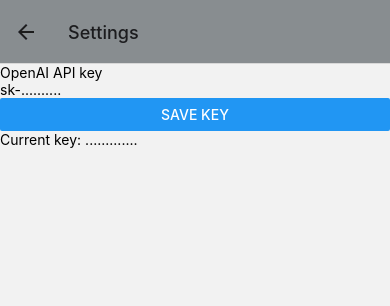
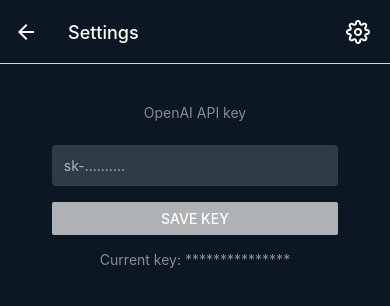
Before and after one commit to sambergo/ChatLeevi, a React Native app: screen /Settings in a window 390 px wide. Shown: the top 306 px of the page. Built offline with nearby package versions, Linux system fonts and the light colour scheme.

Commit message:
style settings

```diff
--- a/AppNavigator.tsx
+++ b/AppNavigator.tsx
@@ -1,15 +1,33 @@
 import * as React from "react";
 import { createNativeStackNavigator } from "@react-navigation/native-stack";
+import { Feather } from "@expo/vector-icons";
 import Home from "./screens/Home";
 import Settings from "./screens/Settings";
+import { theme } from "./theme";
+import { useNavigation } from "@react-navigation/native";
 
 const Stack = createNativeStackNavigator();
 
 const AppNavigator = () => {
+  const navigation = useNavigation();
   return (
     <Stack.Navigator
       initialRouteName="Home"
-      screenOptions={{ headerStyle: { backgroundColor: "#888D90" } }}
+      screenOptions={{
+        headerStyle: {
+          backgroundColor: theme.RichBlack,
+        },
+        headerTintColor: "white",
+        headerRight: () => (
+          <Feather
+            name="settings"
+            size={24}
+            color="white"
+            style={{ paddingRight: 20 }}
+            onPress={() => navigation.navigate("Settings")}
+          />
+        ),
+      }}
     >
       <Stack.Screen name="Home" component={Home} />
       <Stack.Screen name="Settings" component={Settings} />
--- a/screens/Home.tsx
+++ b/screens/Home.tsx
@@ -1,87 +1,10 @@
-import { useNavigation } from "@react-navigation/native";
 import { Audio } from "expo-av";
 import { Recording } from "expo-av/build/Audio";
 import * as Speech from "expo-speech";
-import React, { useEffect, useState } from "react";
-import { Button, Image, StyleSheet, Text, View } from "react-native";
+import React, { useCallback, useEffect, useState } from "react";
+import { Button, Image, Text, View } from "react-native";
+import { styles, theme } from "../theme";
 import { getSavedKey } from "./Settings";
-import { Ionicons } from "@expo/vector-icons";
-
-const theme = {
-  BattleshipGray: "#888D90",
-  RichBlack: "#0B1722",
-  RichBlack2: "#040A14",
-  FrenchGray: "#AFB2B5",
-  Charcoal: "#2F3C46",
-};
-
-const styles = StyleSheet.create({
-  container: {
-    flex: 1,
-    backgroundColor: theme.RichBlack,
-    alignItems: "center",
-    justifyContent: "flex-start",
-    padding: 16,
-  },
-
-  // mainCharacterContainer: {
-  //   flex: 1,
-  //   justifyContent: "center",
-  //   alignItems: "center",
-  //   height: "100%",
-  //   maxHeight: "50%",
-  //   alignSelf: "center",
-  //   width: "100%",
-  //   borderWidth: 4,
-  //   borderColor: "red",
-  // },
-
-  mainCharacterContainer: {
-    justifyContent: "center",
-    alignItems: "center",
-    flex: 1,
-    maxHeight: "90%",
-    width: "100%",
-    marginTop: "25%",
-    // borderWidth: 4,
-    // borderColor: "red",
-  },
-
-  mainCharacterImage: {
-    resizeMode: "contain",
-    height: "100%",
-    width: "90%",
-  },
-  text: {
-    color: theme.BattleshipGray,
-    marginBottom: 16,
-  },
-  buttonContainer: {
-    flexDirection: "row",
-    justifyContent: "space-between",
-    width: "100%",
-  },
-  button: {
-    flex: 1,
-    margin: 16,
-    backgroundColor: theme.FrenchGray,
-    borderColor: theme.BattleshipGray,
-    borderWidth: 1,
-    borderRadius: 8,
-    padding: 16,
-  },
-  buttonText: {
-    color: theme.RichBlack2,
-    textAlign: "center",
-  },
-  icon: {
-    position: "absolute",
-    top: 0,
-    right: 0,
-    margin: 16,
-    color: theme.BattleshipGray,
-  },
-});
 
 const MainCharacter = () => (
   <View style={styles.mainCharacterContainer}>
@@ -94,10 +17,8 @@
 
 const Home = () => {
   const [recording, setRecording] = useState<Recording | undefined>(undefined);
-  const [leevisAnswer, setLeevisAnswer] = useState("");
-  const [OPENAI_API_KEY, setOpenaiApiKey] = useState<string | null>(null);
-
-  const navigation = useNavigation();
+  const [leevisAnswer, setLeevisAnswer] = useState<string | null>(null);
+  const [OPENAI_API_KEY, setOpenaiApiKey] = useState<string>("");
 
   useEffect(() => {
     const fetchSavedKey = async () => {
@@ -137,11 +58,13 @@
     }
   };
 
-  const sendToGPT = async (prompt: string) => {
+  const sendToGPT = useCallback(
+    async (prompt: string) => {
       if (!OPENAI_API_KEY) {
-      console.error("NO OPENAI API KEY");
+        console.error("OPENAI API KEY NOT FOUND");
         return null;
       }
+
       console.log("prompt", prompt);
       const model = "gpt-3.5-turbo";
       try {
@@ -170,7 +93,9 @@
         console.error(error);
         return null;
       }
-  };
+    },
+    [OPENAI_API_KEY]
+  );
 
   async function startRecording() {
     try {
@@ -203,19 +128,15 @@
     console.log("Recording stopped and stored at", uri);
     const { text } = await sendToWhisper(uri);
     console.log("text:", text);
+    if (typeof text === "string" || text.length <= 4) {
       const gptAnswer = await sendToGPT(text);
       console.log("gptAnswer", gptAnswer);
+    }
   }
 
   return (
     <View style={styles.container}>
       <MainCharacter />
-      <Ionicons
-        name="settings-outline"
-        size={24}
-        onPress={() => navigation.navigate("Settings")}
-        style={styles.icon}
-      />
       <View style={{ flex: 1, justifyContent: "flex-end" }}>
         <Text style={styles.text}>{leevisAnswer}</Text>
       </View>
--- a/screens/Settings.tsx
+++ b/screens/Settings.tsx
@@ -1,6 +1,7 @@
 import React, { useEffect, useState } from "react";
 import { View, Text, TextInput, StyleSheet, Button } from "react-native";
 import * as SecureStore from "expo-secure-store";
+import { theme, styles } from "../theme";
 
 const saveApiKey = async (value: string) => {
   await SecureStore.setItemAsync("apikey", value);
@@ -23,21 +24,46 @@
   }, []);
 
   return (
-    <View>
-      <Text>OpenAI API key</Text>
+    <View style={styles.container}>
+      <Text style={[styles.text, { marginTop: 24 }]}>OpenAI API key</Text>
       <TextInput
         onChangeText={(text) => setInputKey(text)}
         placeholder="sk-.........."
+        style={customStyles.input}
       />
+      <View style={customStyles.buttonContainer}>
         <Button
           title="Save key"
           onPress={() => {
             saveApiKey(inputKey);
           }}
+          color={theme.FrenchGray}
         />
-      <Text>Current key: {currentKey.slice(0, 9)}.............</Text>
+      </View>
+      <Text style={[styles.text, { marginTop: 16 }]}>
+        Current key: {currentKey.slice(0, 9)}***************
+      </Text>
     </View>
   );
 };
 
 export default Settings;
+
+const customStyles = StyleSheet.create({
+  input: {
+    backgroundColor: theme.Charcoal,
+    color: theme.FrenchGray,
+    borderRadius: 4,
+    padding: 12,
+    marginTop: 8,
+    width: "80%",
+  },
+  buttonContainer: {
+    backgroundColor: theme.FrenchGray,
+    borderColor: theme.BattleshipGray,
+    // borderWidth: 1,
+    borderRadius: 4,
+    marginTop: 16,
+    width: "80%",
+  },
+});
--- /dev/null
+++ b/theme.ts
@@ -0,0 +1,63 @@
+import { StyleSheet } from "react-native";
+
+export const theme = {
+  BattleshipGray: "#888D90",
+  RichBlack: "#0B1722",
+  RichBlack2: "#040A14",
+  FrenchGray: "#AFB2B5",
+  Charcoal: "#2F3C46",
+};
+
+export const styles = StyleSheet.create({
+  container: {
+    flex: 1,
+    backgroundColor: theme.RichBlack,
+    alignItems: "center",
+    justifyContent: "flex-start",
+    padding: 16,
+  },
+  mainCharacterContainer: {
+    justifyContent: "center",
+    alignItems: "center",
+    flex: 1,
+    maxHeight: "90%",
+    width: "100%",
+    marginTop: "25%",
+    // borderWidth: 4,
+    // borderColor: "red",
+  },
+  mainCharacterImage: {
+    resizeMode: "contain",
+    height: "100%",
+    width: "90%",
+  },
+  text: {
+    color: theme.BattleshipGray,
+    marginBottom: 16,
+  },
+  buttonContainer: {
+    flexDirection: "row",
+    justifyContent: "space-between",
+    width: "100%",
+  },
+  button: {
+    flex: 1,
+    margin: 16,
+    backgroundColor: theme.FrenchGray,
+    borderColor: theme.BattleshipGray,
+    borderWidth: 1,
+    borderRadius: 8,
+    padding: 16,
+  },
+  buttonText: {
+    color: theme.RichBlack2,
+    textAlign: "center",
+  },
+  icon: {
+    position: "absolute",
+    top: 0,
+    right: 0,
+    margin: 16,
+    color: theme.BattleshipGray,
+  },
+});
```
Also changed, not shown: tools.ts (added). Lines whose indentation alone changed are shown as unchanged.
